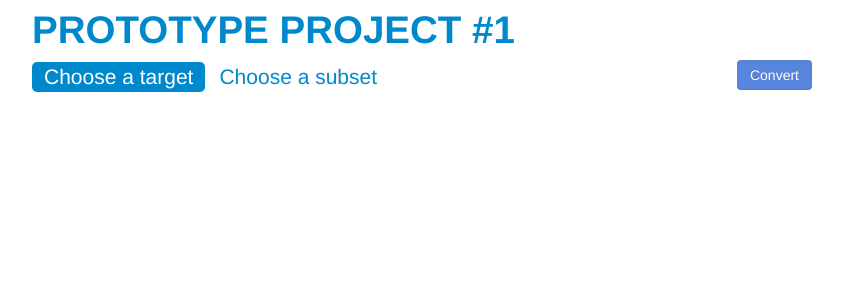
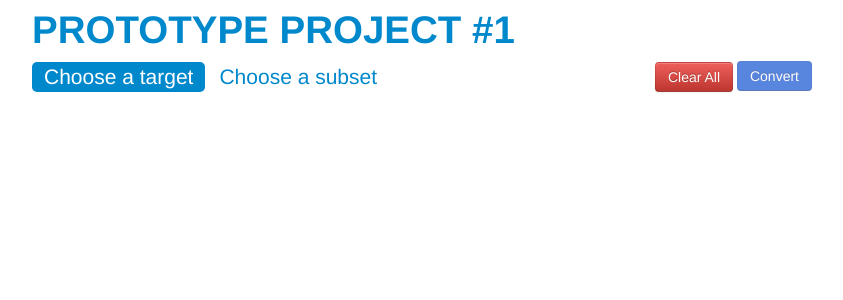
Before and after one commit to hersheleh/gif-to-mp4, a Python web app: template templates/frames.jinja2 in a window 1280 px wide. Shown: the top 300 px of the page, without its empty margins (138-981 px from the left). Run offline with Jinja, Linux system fonts and the light colour scheme; the template is opened without the code that fills it, so the values that code supplies are empty; some libraries are stand-ins or nearby versions.

Commit message:
Modified main.js Added UI functionality. Added a button to clear all selections. Put sanity checks to make sure the target is always inside the subset when the user chooses a new target. Must do the same for choosing a subset with the target having been set. Changed UI so that images excluded from the subset are greyed out. Specifically they are make transparent so that they are visually de-emphasised. Refactored code that changes the image background to black. Less code now accomplishes more. Broke the UI action that would clear selections if the start_frame and end_frame are the same.

```diff
--- a/static/main.js
+++ b/static/main.js
@@ -3,8 +3,19 @@ $(document).ready(function() {
 				// select target is the default functionality
 				bind_select_target_functionality();
 
+				// When user clicks clear all
+				$('.clear').click(
+								function() {
+												clear_all();
+												$('.border').removeClass('target-active');
+												$('.convert').addClass('disabled');
+
+								});
+
+
 				// When user clicks Choose a target
 				$('.choose-target').click(function() {
+								$('.message').html('Select a Target Frame This will be your first frame');
 								$('li').removeClass('active');
 								$(this).addClass('active');
 								unbind_all();
@@ -12,15 +23,24 @@ $(document).ready(function() {
 				});
 
 				// When user clicks Choose a Subset
+				if (subset_progress != 2) {
 								$('.choose-subset').click(function() {
 												$('li').removeClass('active');
 												$(this).addClass('active');
 												unbind_all();
 												bind_select_subset_functionality();
+
+												if (subset_progress == 1) {
+																$('.message').html('Select End Frame');
+
+												}
+												else {
 																$('.message').html('Select Start Frame')
+												}
+								});
+				}
 });
 
-});
 
 function bind_select_target_functionality() {
 
@@ -35,14 +55,34 @@ function bind_select_target_functionality() {
 				);
 				// Sets the target on click
 				$('a.frame').bind('click',function() {
+
 								$('a.frame').removeClass("target");
 								$('.border').removeClass('target-active');
 
+								var end_frame = $('.end-frame').data('frame');
+								var start_frame = $('.start-frame').data('frame');
+								var frame_count = $('.frame-roll').data('frame_count');
+
+
+								if (subset_progress == 2) {
+												if (!is_between(start_frame, end_frame, $(this).data('frame'))) {
+																$('.message').html('target must be within subset');
+																$('div.convert').addClass('disabled');
+												}
+												else {
 																$(this).addClass("target");
 																$(this).parent().addClass('target-active');
 																$('div.convert').removeClass('disabled');
+												}
 
+								}
+								else {
+												$(this).addClass("target");
+												$(this).parent().addClass('target-active');
+												$('div.convert').removeClass('disabled');
+								}
 				});
+
 
 				// Binds functionality to the convert function
 				$('div.convert').click(function() {
@@ -77,7 +117,7 @@ function bind_select_subset_functionality() {
 
 				$('.border').click(
 								function() {
-												if (subset_progress == 0) {
+												if (subset_progress == 0 || subset_progress == 2) {
 																clear_all()
 																$(this).addClass('subset-active');
 																$(this).children('.frame').addClass('start-frame');
@@ -85,42 +125,89 @@ function bind_select_subset_functionality() {
 																subset_progress = 1;
 												}
 												else if (subset_progress == 1) {
+
+																var start_frame = $('.start-frame').data('frame');
+
+
 																$(this).addClass('subset-active');
 																$(this).children('.frame').addClass('end-frame');
 
 																var end_frame = $('.end-frame').data('frame');
-																var start_frame = $('.start-frame').data('frame');
 
-																if (start_frame < end_frame) {
-																				for (i = start_frame; i < end_frame; i++) {
-																								$("[data-frame="+i+"]").parent().addClass('subset-active');
+																var frame_count = $('.frame-roll').data('frame_count');
+
+																selected_frames_visualization(start_frame, end_frame, frame_count);
+
+																subset_progress = 2
+																$('.message').html('Click again to choose new start frame');
+												}
+												// If user clicks the same frame. It clears all subset data
+												else {
+																subset_progress = 0;
+																clear_all();
+												}
+
+								}
+				);
+}
+
+function selected_frames_visualization(start_frame, end_frame, frame_count) {
+
+				/* Fills all frames between the start and end frame
+							with a black background denoting all frames
+							included in the subset         */
+				if (start_frame != end_frame) {
+
+								for (var frame = 0; frame <= frame_count; frame++) {
+
+												if ( is_between(start_frame, end_frame, frame )) {
+																$("[data-frame="+frame+"]").parent().addClass('subset-active');
+																$("[data-frame="+frame+"]").children('img').css('opacity',1);
+												}
+												else {
+																$("[data-frame="+frame+"]").children('img').css('opacity',0.3);
 												}
 								}
-
-																else if (start_frame > end_frame) {
-
 				}
-
-
-															$('.message').html('Click again to choose new start frame');
-																subset_progress = 0
-												}
-								}
-				);
-
-
-
 }
 
 function clear_all() {
 				$('.border').removeClass('subset-active');
-				$('.border').removeClass('start-frame');
-				$('.border').removeClass('end-frame')
+				$('.frame').removeClass('start-frame');
+				$('.frame').removeClass('end-frame')
+				$('img').css('opacity',1);
 }
 
 function unbind_all() {
 				$('.border').unbind();
 				$('div.coonvert').unbind();
 				$('a.frame').unbind();
+}
 
+
+function is_between(start_frame, end_frame, target) {
+
+				if (start_frame < end_frame) {
+								if (start_frame <= target && target <= end_frame) {
+
+												return true
 								}
+								else {
+												return false
+								}
+				}
+				else if (start_frame > end_frame) {
+								if (target >= start_frame) {
+												return true;
+								}
+								else if ( target <= end_frame) {
+												return true;
+								}
+								else {
+												return false;
+								}
+				}
+				else {
+								return false;
+				}
+}
--- a/templates/frames.jinja2
+++ b/templates/frames.jinja2
@@ -3,25 +3,29 @@
 
 {% block content %}
 
-		<ul class="span10 nav nav-pills">
+		<ul class="span10 nav nav-pills" style="height:40px;">
 				<li class="active choose-target">
-				<a class="lead" href="#">Choose a target</a>
-		</li>
+						<a class="lead" href="#">Choose a target</a>
+				</li>
 
-		<li class="choose-subset">
-				<a href="#" class="lead">Choose a subset</a>
-		</li>
-		<div class="span3 offset1 message" style="font-size:18px">
+				<li class="choose-subset">
+						<a href="#" class="lead">Choose a subset</a>
+				</li>
+				<div class="pull-right">
+						<div class="btn btn-danger clear" style="margin-top:2px">Clear All</div>
+						<div class="btn btn-primary disabled convert">
+								Convert
+						</div>
+				</div>
+
+		</ul>
+		<div class="span10 message"
+							style="font-size:18px; height:50px; text-align:center">
 
 		</div>
 
-				<div class="btn btn-primary pull-right disabled convert">
-						Convert
-				</div>
-		</ul>
-
 		<div class="row">
-				<div class="span12">
+				<div class="span12 frame-roll" data-frame_count={{ frame_count|length }} >
 
 						{% for i in frame_count %}
 
@@ -36,4 +40,8 @@
 				</div>
 		</div>
 
+		<div class="span10" style="margin-left:0px;">
+
+		</div>
+
 {% endblock content %}
--- a/templates/layout.jinja2
+++ b/templates/layout.jinja2
@@ -10,7 +10,7 @@
 				</script>
 
 
-				<title>!#TEST#!</title>
+				<title>!# TEST #!</title>
 		</head>
 
 		<body>
```
Lines whose indentation alone changed are shown as unchanged.
